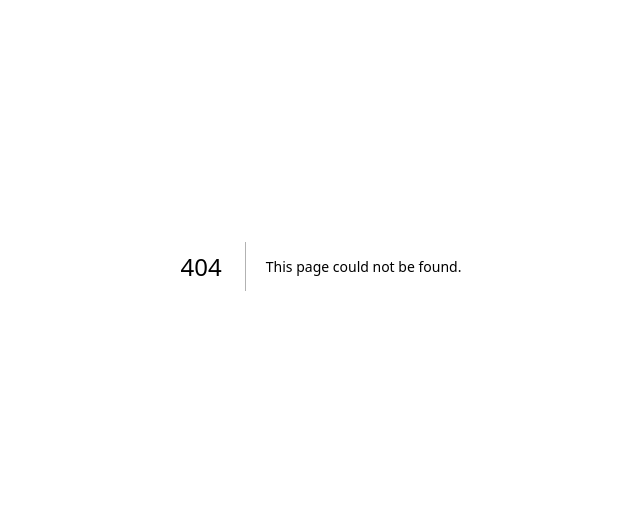
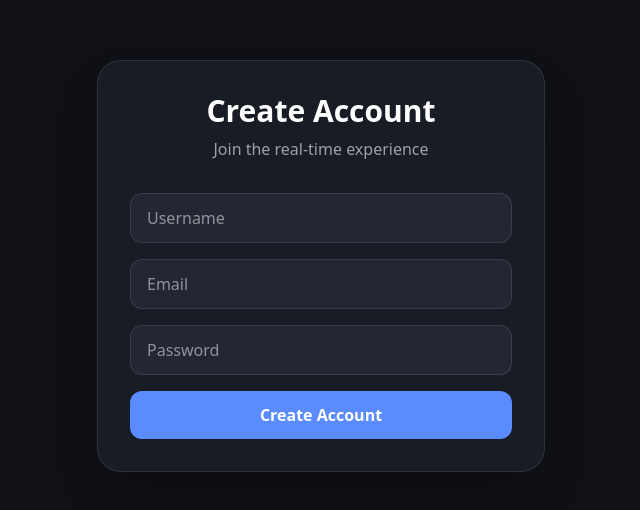
Before and after one commit to SyedShahulAhmed/next-journey, a Next.js app in the folder 20_real-time-chat/: page /signup in a window 1280 px wide. Before the commit this address had no page. Shown: the part 134-644 px from the top of the page, without its empty margins (319-959 px from the left). Built offline with nearby package versions, Linux system fonts and the light colour scheme.

Commit message:
Add : Signup page

```diff
--- /dev/null
+++ b/20_real-time-chat/src/app/signup/page.tsx
@@ -0,0 +1,39 @@
+export default function SignupPage() {
+  return (
+    <main className="flex min-h-screen items-center justify-center bg-[#0F1117] p-6 text-white">
+      <div className="w-full max-w-md rounded-3xl border border-white/10 bg-[#181C25] p-8 shadow-2xl">
+        <div className="mb-8 space-y-2 text-center">
+          <h1 className="text-3xl font-bold">Create Account</h1>
+
+          <p className="text-zinc-400">
+            Join the real-time experience
+          </p>
+        </div>
+
+        <div className="space-y-4">
+          <input
+            type="text"
+            placeholder="Username"
+            className="w-full rounded-xl border border-white/10 bg-[#222733] px-4 py-3 outline-none"
+          />
+
+          <input
+            type="email"
+            placeholder="Email"
+            className="w-full rounded-xl border border-white/10 bg-[#222733] px-4 py-3 outline-none"
+          />
+
+          <input
+            type="password"
+            placeholder="Password"
+            className="w-full rounded-xl border border-white/10 bg-[#222733] px-4 py-3 outline-none"
+          />
+
+          <button className="w-full rounded-xl bg-[#5B8CFF] py-3 font-semibold transition hover:opacity-90">
+            Create Account
+          </button>
+        </div>
+      </div>
+    </main>
+  );
+}
```
